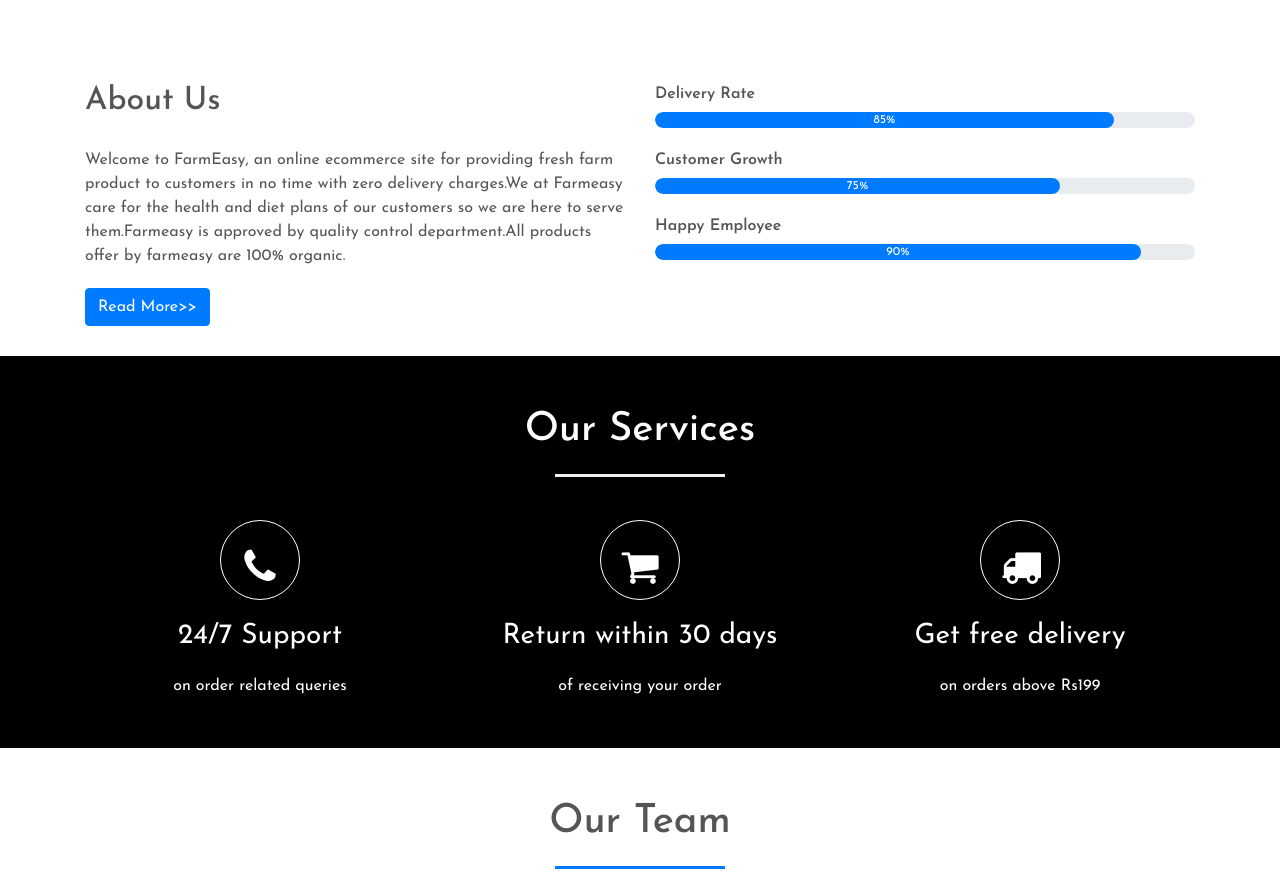
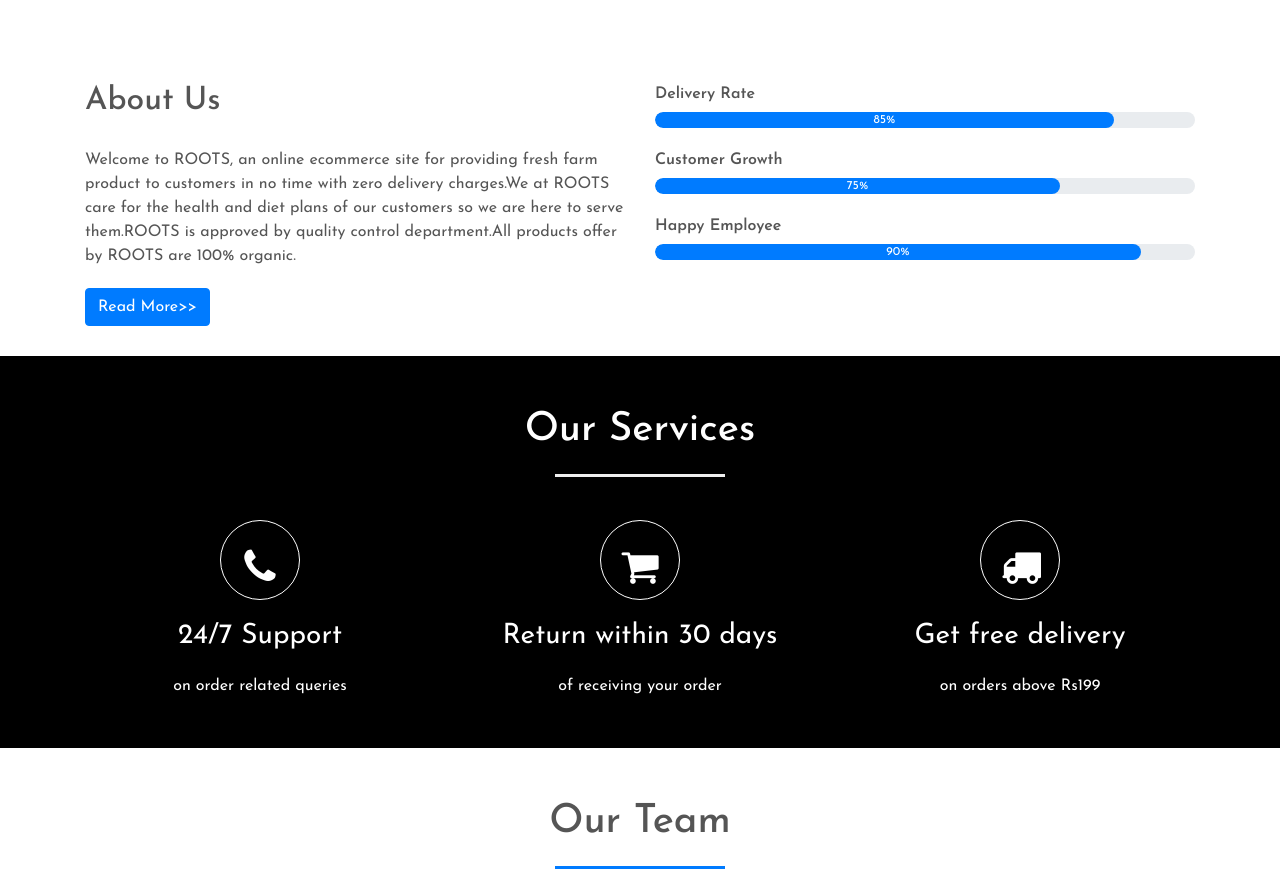
Before and after one commit to piyush-priyank/INEUBYTES, a plain HTML site: page Task-3/index.html in a window 1280 px wide. Shown: the part 3780-4670 px from the top of the page. Drawn offline with nearby package versions, Linux system fonts and the light colour scheme; grey boxes are pictures that could not be loaded.

Commit message:
Update index.html

```diff
--- a/Task-3/index.html
+++ b/Task-3/index.html
@@ -2,7 +2,7 @@
 <html>
 
 <head>
-	<title>FarmEasy</title>
+	<title>ROOTS</title>
 	<meta charset="utf-8" />
 	<meta name="viewpoint" content="width=device-width,initial-scal=1.0">
 	<meta http-equip="X-UA-compatible" content="ie=edge">
@@ -859,10 +859,10 @@
 					<div class="col-md-6">
 						<h2>About Us</h2>
 						<div class="about-content">
-							Welcome to FarmEasy, an online ecommerce site for providing fresh farm product to customers
-							in no time with zero delivery charges.We at Farmeasy care for
-							the health and diet plans of our customers so we are here to serve them.Farmeasy is approved
-							by quality control department.All products offer by farmeasy are
+							Welcome to ROOTS, an online ecommerce site for providing fresh farm product to customers
+							in no time with zero delivery charges.We at ROOTS care for
+							the health and diet plans of our customers so we are here to serve them.ROOTS is approved
+							by quality control department.All products offer by ROOTS are
 							100% organic.
 
 
```
